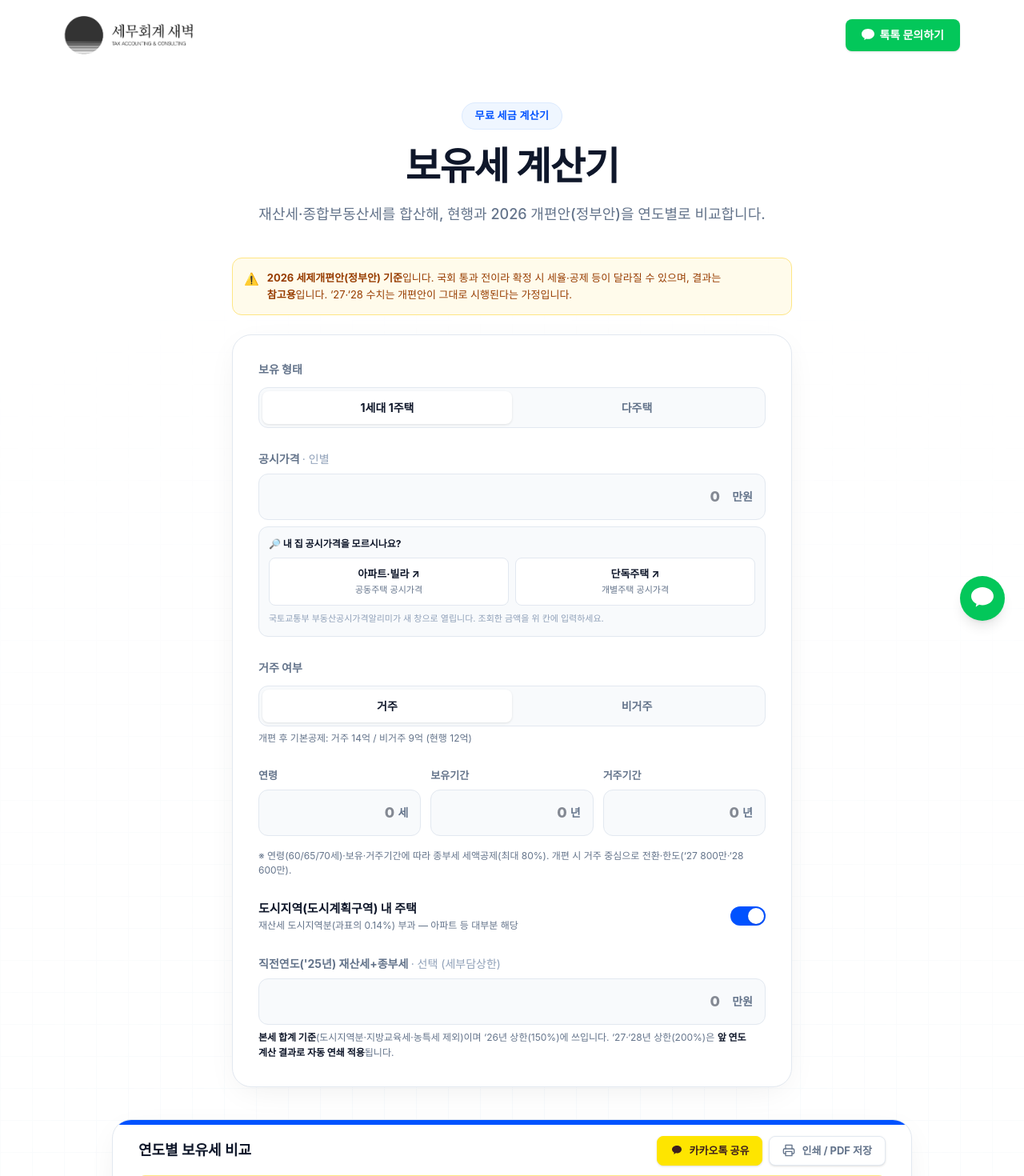
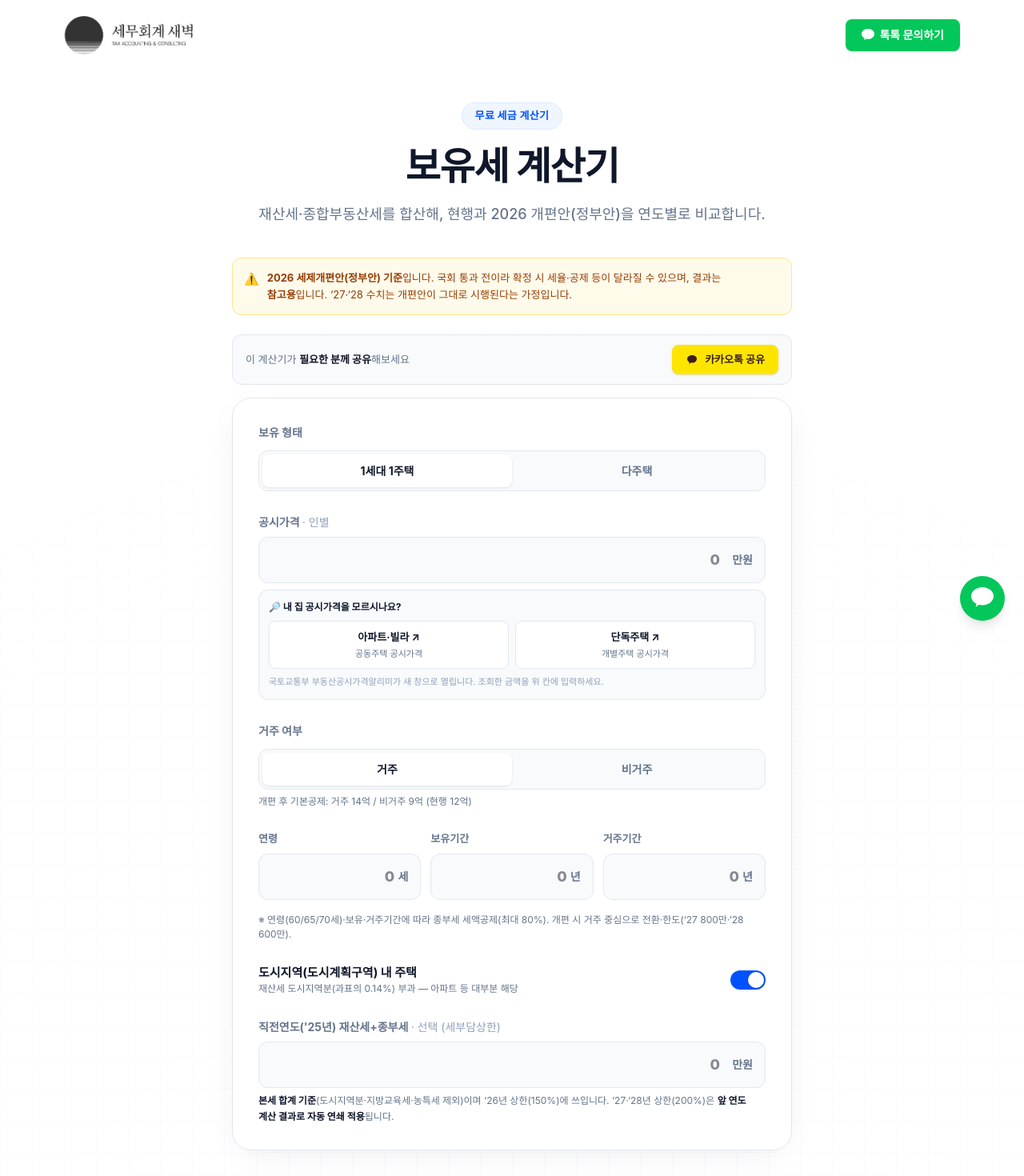
Before and after one commit to ctadawn-gif/tax-dawn, a Next.js app: page /calculator/holding-tax in a window 1280 px wide. Shown: the top 1470 px of the page at 80% size. Built offline with nearby package versions, Linux system fonts and the light colour scheme; a web font is replaced by a local one.

Commit message:
fix(holding-tax): 카카오 공유 버튼을 결과 헤더에서 계산기 상단으로 이동 (결과가 아닌 계산기 링크 공유임을 명확화)

```diff
--- a/src/app/calculator/holding-tax/page.tsx
+++ b/src/app/calculator/holding-tax/page.tsx
@@ -97,6 +97,19 @@ export default function HoldingTaxCalculator() {
           <div className="no-print max-w-[700px] mx-auto mb-6 flex items-start gap-2.5 rounded-xl bg-amber-50 border border-amber-200 p-3.5 text-[13px] text-amber-800 leading-relaxed">
             <span className="text-[15px]">⚠️</span>
             <p><b>2026 세제개편안(정부안) 기준</b>입니다. 국회 통과 전이라 확정 시 세율·공제 등이 달라질 수 있으며, 결과는 <b>참고용</b>입니다. ‘27·‘28 수치는 개편안이 그대로 시행된다는 가정입니다.</p>
+          </div>
+
+          {/* 계산기 공유 (결과가 아니라 계산기 링크를 공유) */}
+          <div className="no-print max-w-[700px] mx-auto mb-4 flex items-center justify-between gap-3 rounded-xl border border-ui-border bg-ui-surface px-4 py-3">
+            <span className="text-[13px] text-text-secondary leading-snug">
+              이 계산기가 <b className="text-text-primary">필요한 분께 공유</b>해보세요
+            </span>
+            <ShareButton
+              title="보유세 계산기 (재산세+종부세)"
+              description="2026 세제개편안 반영 — 현행·'27·'28년 보유세를 한 번에 비교해보세요."
+              imageUrl="/api/kakao-image?c=holding-tax"
+              buttonLabel="계산해보기"
+            />
           </div>
 
           {/* 입력 */}
@@ -231,14 +244,7 @@ export default function HoldingTaxCalculator() {
             <PrintHeader title="보유세 예상 계산 결과 (2026 개편안·정부안)" />
             <div className="mx-6 md:mx-8 mt-5 mb-3 flex items-center justify-between gap-3">
               <h4 className="text-base md:text-lg font-bold text-text-primary">연도별 보유세 비교</h4>
-              <div className="flex items-center gap-2">
-                <ShareButton
-                  title="보유세 계산기 (재산세+종부세)"
-                  description="2026 세제개편안 반영 — 현행·'27·'28년 보유세를 한 번에 비교해보세요."
-                  imageUrl="/api/kakao-image?c=holding-tax"
-                />
-                <PrintButton />
-              </div>
+              <PrintButton />
             </div>
             <div className="mx-6 md:mx-8 mb-4 p-3 bg-amber-50 border border-amber-200 rounded-lg flex items-start gap-2 text-[12px] text-amber-700 leading-relaxed"><span>⚠️</span><span>2026 세제개편안(정부안) 기준·국회 통과 전이라 확정 시 변동 가능. 참고용이며 세무회계 새벽은 결과에 법적 책임을 지지 않습니다.</span></div>
 
```
